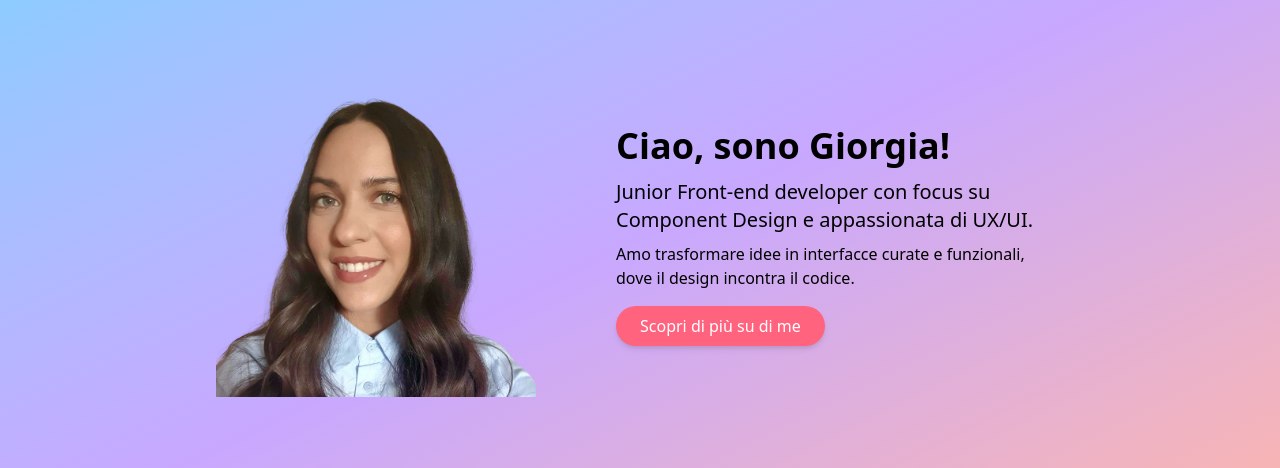
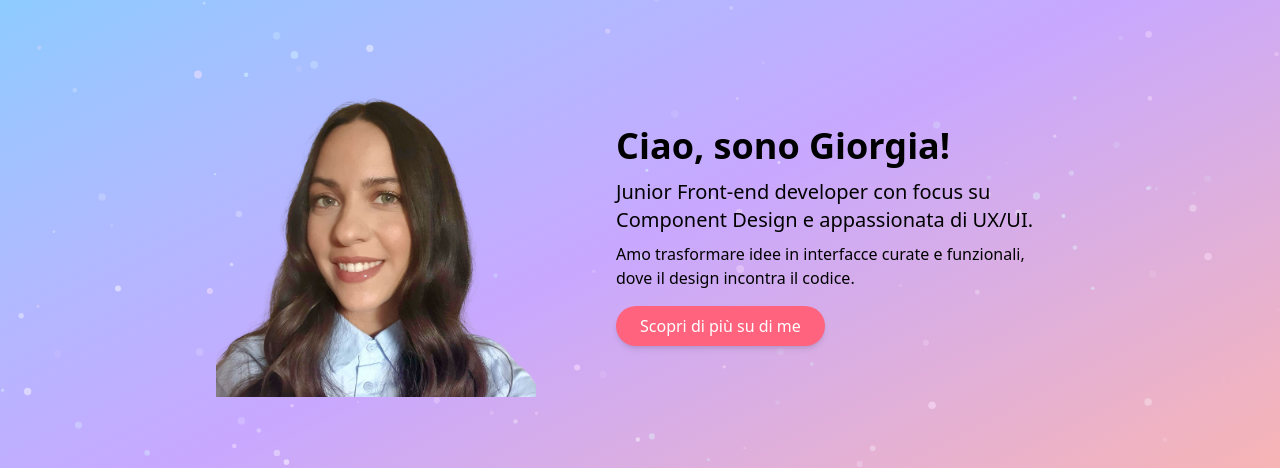
Before and after one commit to giorgiameffe/giorgiameffe-portfolio, a React (Vite) app: page / in a window 1280 px wide. Shown: the part 164-632 px from the top of the page. Built offline with nearby package versions, Linux system fonts and the light colour scheme.

Commit message:
feat: add particles to HeroSection

```diff
--- a/src/components/HeroSection.tsx
+++ b/src/components/HeroSection.tsx
@@ -1,3 +1,15 @@
+// IMPORTAZIONI
+// Particles: componente React per mostrare le particelle animate
+import Particles from "react-tsparticles";
+
+// loadSlim: carica il "motore slim" delle particelle, cioè la versione leggera con le funzionalità base
+// senza plugin extra. Necessario per far funzionare le particelle.
+import { loadSlim } from "tsparticles-slim";
+
+// Engine: tipo TypeScript che rappresenta il motore delle particelle
+// Contiene tutto ciò che serve per gestire canvas, animazioni, forme, colori ecc.
+import type { Engine } from "tsparticles-engine";
+
 type HeroSectionProps = {
     title: string;
     subtitle: string;
@@ -6,23 +18,71 @@ type HeroSectionProps = {
 };
 
 const HeroSection = ({ title, subtitle, description }: HeroSectionProps) => {
+
+    // Funzione di inizializzazione del motore delle particelle
+    const particlesInit = (engine: Engine) => {
+        // 'engine' è il motore che gestisce creazione e animazione delle particelle
+        // 'loadSlim' carica la versione leggera del motore (solo funzioni base)
+        // Restituisce una Promise, gestita automaticamente da <Particles>
+        return loadSlim(engine);
+    };
+
     return (
-        <section className="bg-gradient-to-br from-[#80d0ff] via-[#c8a8ff] to-[#ffb5a7] min-h-[80vh] flex flex-col md:flex-row items-center justify-center gap-10 px-6 py-16 text-center md:text-left">
+        <section className="relative bg-gradient-to-br from-[#80d0ff] via-[#c8a8ff] to-[#ffb5a7] min-h-[80vh] flex flex-col md:flex-row items-center justify-center gap-10 px-6 py-16 text-center md:text-left overflow-hidden">
+
+            {/* Stelle animate */}
+            <Particles
+                id="tsparticles" // ID unico del componente
+                init={particlesInit} // Funzione chiamata da Particles per inizializzare il motore
+                className="absolute inset-0" // Il canvas copre tutta la sezione
+                options={{
+                    fullScreen: { enable: false }, // Non usare canvas a schermo intero, solo nella sezione
+                    background: { color: "transparent" }, // Sfondo trasparente
+                    particles: {
+                        number: { value: 150, density: { enable: true, area: 800 } }, // Numero di particelle
+                        color: { value: ["#ffffff", "#ffe6ff", "#e0ffff"] }, // Colori delle stelle
+                        shape: { type: "circle" }, // Forma: cerchio
+                        opacity: {
+                            value: 0.5,
+                            random: true,
+                            animation: { enable: true, speed: 0.3, minimumValue: 0.2 }, // Stelle che tremolano
+                        },
+                        size: { value: { min: 2, max: 4 }, random: true }, // Dimensione delle stelle (più grandi)
+                        move: {
+                            enable: true,
+                            speed: 0.15, // Velocità lenta
+                            direction: "none", // Movimento casuale
+                            random: true,
+                            straight: false,
+                            outModes: { default: "out" }, // Escono dai bordi e ricompaiono
+                        },
+                        twinkle: {
+                            particles: {
+                                enable: true,
+                                color: { value: "#ffffff" },
+                                frequency: 0.03, // Frequenza dello scintillio
+                                opacity: 0.5,
+                            },
+                        },
+                    },
+                    detectRetina: true, // Migliora la resa su schermi retina
+                }}
+            />
 
             {/* Immagine */}
-            <figure className="lg:mr-10 flex justify-center md:justify-end">
+            <figure className="lg:mr-10 flex justify-center md:justify-end relative z-10">
                 <img
                     src="/img/giorgia-img.png"
-                    alt="Foto personale di Giorgia"
-                    className="w-64 md:w-100 lg:w-80 h-auto object-contain rounded-3"
+                    alt="Foto personale"
+                    className="w-80 h-auto object-contain rounded-3"
                 />
             </figure>
 
             {/* Testo */}
-            <div className="max-w-md">
-                <h1 className="text-4xl md:text-3xl lg:text-4xl font-bold">{title}</h1>
-                <h2 className="mt-3 text-xl md:text-lg lg:text-xl">{subtitle}</h2>
-                <p className="mt-2 text-base md:text-sm lg:text-base">{description}</p>
+            <div className="max-w-md relative z-10">
+                <h1 className="text-4xl font-bold">{title}</h1>
+                <h2 className="mt-3 text-xl">{subtitle}</h2>
+                <p className="mt-2">{description}</p>
                 <button className="mt-4 bg-rose-400 text-white px-6 py-2 rounded-3xl shadow-md transition cursor-pointer">
                     Scopri di più su di me
                 </button>
@@ -32,3 +92,21 @@ const HeroSection = ({ title, subtitle, description }: HeroSectionProps) => {
 };
 
 export default HeroSection;
+
+{/*
+    Nel componente HeroSection, <Particles> crea un canvas per le particelle, cioè stelle animate.
+    Quando il componente si monta, chiama particlesInit.
+
+    Engine: è il “motore” interno di tsparticles che gestisce tutto ciò che serve per creare, animare e disegnare
+    le particelle nel canvas, inclusi posizione, movimento, dimensione, colore e effetti come lo scintillio.
+
+    loadSlim(engine): funzione che inizializza l’engine con la versione leggera del motore, caricando solo le funzionalità
+    di base senza plugin extra. Restituisce una Promise che indica quando l’engine è pronto.
+
+    Le options nel componente stabiliscono l’aspetto e il comportamento delle particelle: numero, colori, forma, dimensione,
+    movimento casuale e scintillio. Il motore si occupa di animare tutto automaticamente, aggiornando posizione, opacità
+    e effetti senza bisogno di gestire manualmente il canvas.
+
+   Così, <Particles> diventa un layer animato sopra la sezione, creando l’effetto di stelle scintillanti che si muovono delicatamente,
+   mentre testo, immagini e pulsanti rimangono perfettamente leggibili.
+*/}
```
